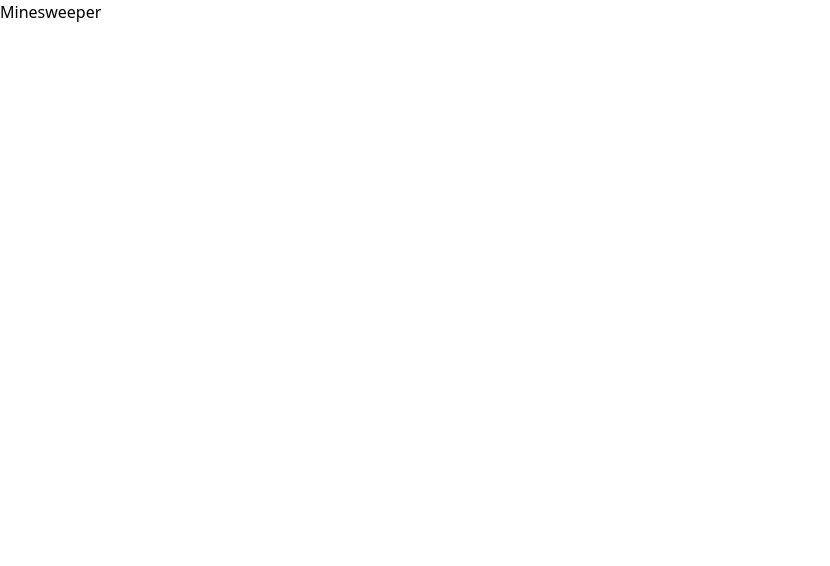
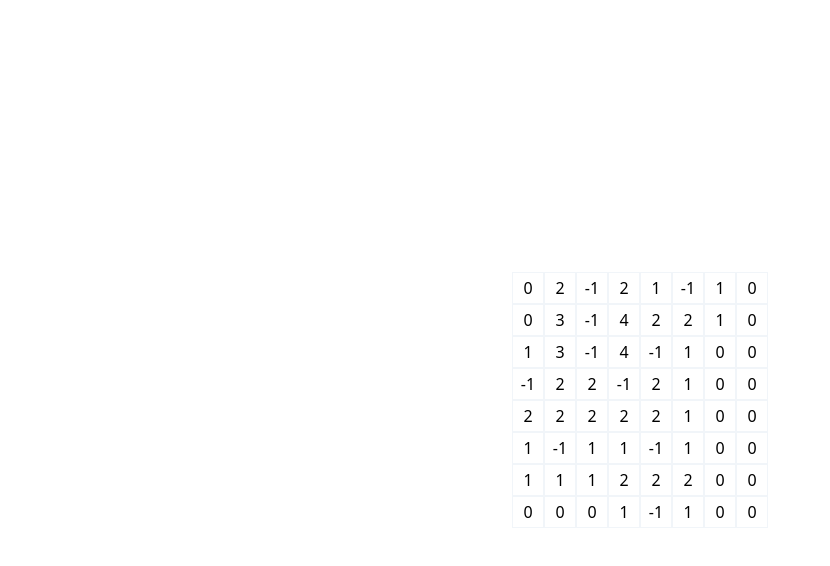
Before and after one commit to ginsum/minesweeper, a React (Vite) app: page / in a window 1280 px wide. Shown: the top 566 px of the page, without its empty margins (0-830 px from the left). Built offline with nearby package versions, Linux system fonts and the light colour scheme.

Commit message:
FEAT: Board 초기 생성 및 지뢰 배치

```diff
--- a/src/App.tsx
+++ b/src/App.tsx
@@ -1,12 +1,9 @@
-import { useState } from "react";
-
+import Board from "./components/Board";
 function App() {
-  const [count, setCount] = useState(0);
-
   return (
-    <>
-      <div>Minesweeper</div>
-    </>
+    <div className="w-screen h-screen flex flex-col justify-center items-center">
+      <Board />
+    </div>
   );
 }
 
--- /dev/null
+++ b/src/components/Board.tsx
@@ -0,0 +1,53 @@
+import { useEffect, useRef, useState } from "react";
+import { initBoard, initMines } from "../lib/initBoard";
+import { GameType, typeInfo } from "../type";
+import Box from "./Box";
+
+export default function Board() {
+  const [type, setType] = useState<GameType>(GameType.BEGINNER);
+  const [start, setStart] = useState<boolean>(false);
+
+  const { rows, cols, mines } = typeInfo[type];
+  const board = useRef<number[][]>([[]]);
+
+  // 너비 높이에 따라 board array 생성
+  const initBoardArr = initBoard({ rows, cols });
+
+  useEffect(() => {
+    if (!start) {
+      // 지뢰수에 맞게 지뢰 생성
+      const mineBoard = initMines({
+        board: initBoardArr,
+        rows,
+        cols,
+        mines,
+      });
+
+      board.current = mineBoard;
+      setStart(true);
+    }
+  }, []);
+
+  const getBoardSize = () => {
+    return {
+      width: `${cols * 8 * 4}px`,
+      height: `${rows * 8 * 4}px`,
+    };
+  };
+
+  return (
+    <div
+      className={`flex flex-wrap`}
+      style={{
+        width: getBoardSize().width,
+        height: getBoardSize().height,
+      }}
+    >
+      {board.current.map((rows, rowIndex) => {
+        return rows.map((value, colIndex) => {
+          return <Box key={`${rowIndex}-${colIndex}`} value={value} />;
+        });
+      })}
+    </div>
+  );
+}
--- /dev/null
+++ b/src/components/Box.tsx
@@ -0,0 +1,9 @@
+export default function Box({ value }: { value: number }) {
+  return (
+    <div
+      className={`w-8 h-8 flex justify-center items-center border border-slate-100`}
+    >
+      {value}
+    </div>
+  );
+}
--- /dev/null
+++ b/src/lib/initBoard.tsx
@@ -0,0 +1,60 @@
+const directions = [
+  [-1, -1],
+  [-1, 0],
+  [-1, 1],
+  [0, -1],
+  [0, 1],
+  [1, -1],
+  [1, 0],
+  [1, 1],
+];
+
+export function initBoard({ rows, cols }: { rows: number; cols: number }) {
+  const boardArr = Array.from({ length: rows }, () => Array(cols).fill(0));
+
+  return boardArr;
+}
+
+export function initMines({
+  board,
+  rows,
+  cols,
+  mines,
+}: {
+  board: number[][];
+  rows: number;
+  cols: number;
+  mines: number;
+}) {
+  const minePositions: string[] = [];
+  for (let i = 0; minePositions.length < mines; i++) {
+    const mineRow = Math.floor(Math.random() * rows);
+    const mineCol = Math.floor(Math.random() * cols);
+    const position = `${mineRow},${mineCol}`;
+
+    if (!minePositions.includes(position)) {
+      minePositions.push(position);
+      board[mineRow][mineCol] = -1;
+    }
+  }
+
+  minePositions.forEach((position) => {
+    const [row, col] = position.split(",").map(Number);
+    directions.forEach(([directionRow, directionCol]) => {
+      const currentRow = row + directionRow;
+      const currentCol = col + directionCol;
+
+      if (
+        currentRow >= 0 &&
+        currentCol >= 0 &&
+        currentRow < rows &&
+        currentCol < cols &&
+        board[currentRow][currentCol] !== -1
+      ) {
+        board[currentRow][currentCol] += 1;
+      }
+    });
+  });
+
+  return board;
+}
--- a/src/main.tsx
+++ b/src/main.tsx
@@ -1,10 +1,5 @@
-import { StrictMode } from "react";
 import { createRoot } from "react-dom/client";
 import "./index.css";
 import App from "./App";
 
-createRoot(document.getElementById("root")!).render(
-  <StrictMode>
-    <App />
-  </StrictMode>
-);
+createRoot(document.getElementById("root")!).render(<App />);
--- /dev/null
+++ b/src/type/index.ts
@@ -0,0 +1,13 @@
+export enum GameType {
+  BEGINNER = "beginner",
+  INTERMEDIATE = "intermediate",
+  EXPORT = "expert",
+  CUSTOM = "custom",
+}
+
+export const typeInfo = {
+  [GameType.BEGINNER]: { rows: 8, cols: 8, mines: 10 },
+  [GameType.INTERMEDIATE]: { rows: 16, cols: 16, mines: 40 },
+  [GameType.EXPORT]: { rows: 16, cols: 32, mines: 100 },
+  [GameType.CUSTOM]: { rows: 8, cols: 8, mines: 10 },
+};
```
